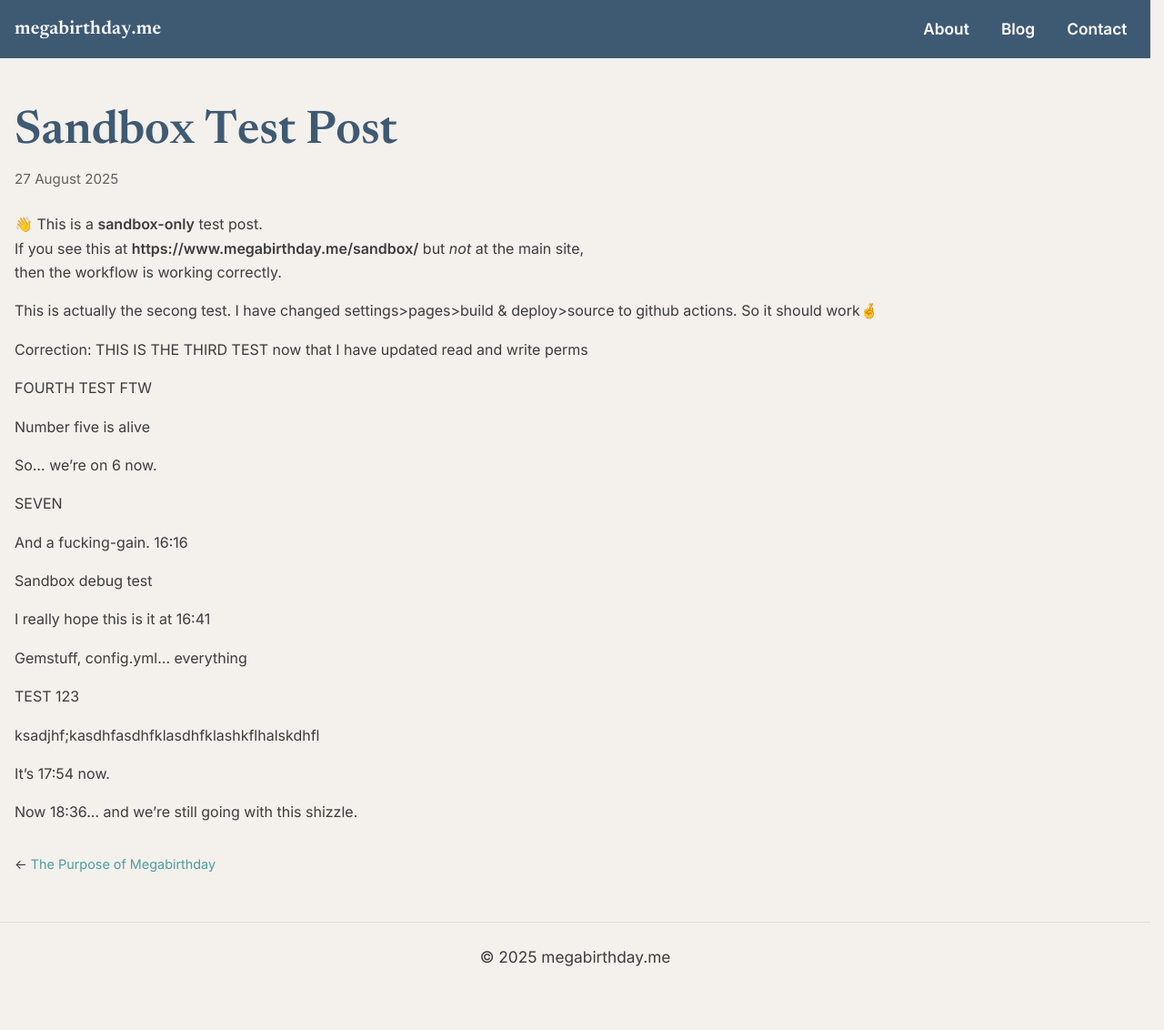
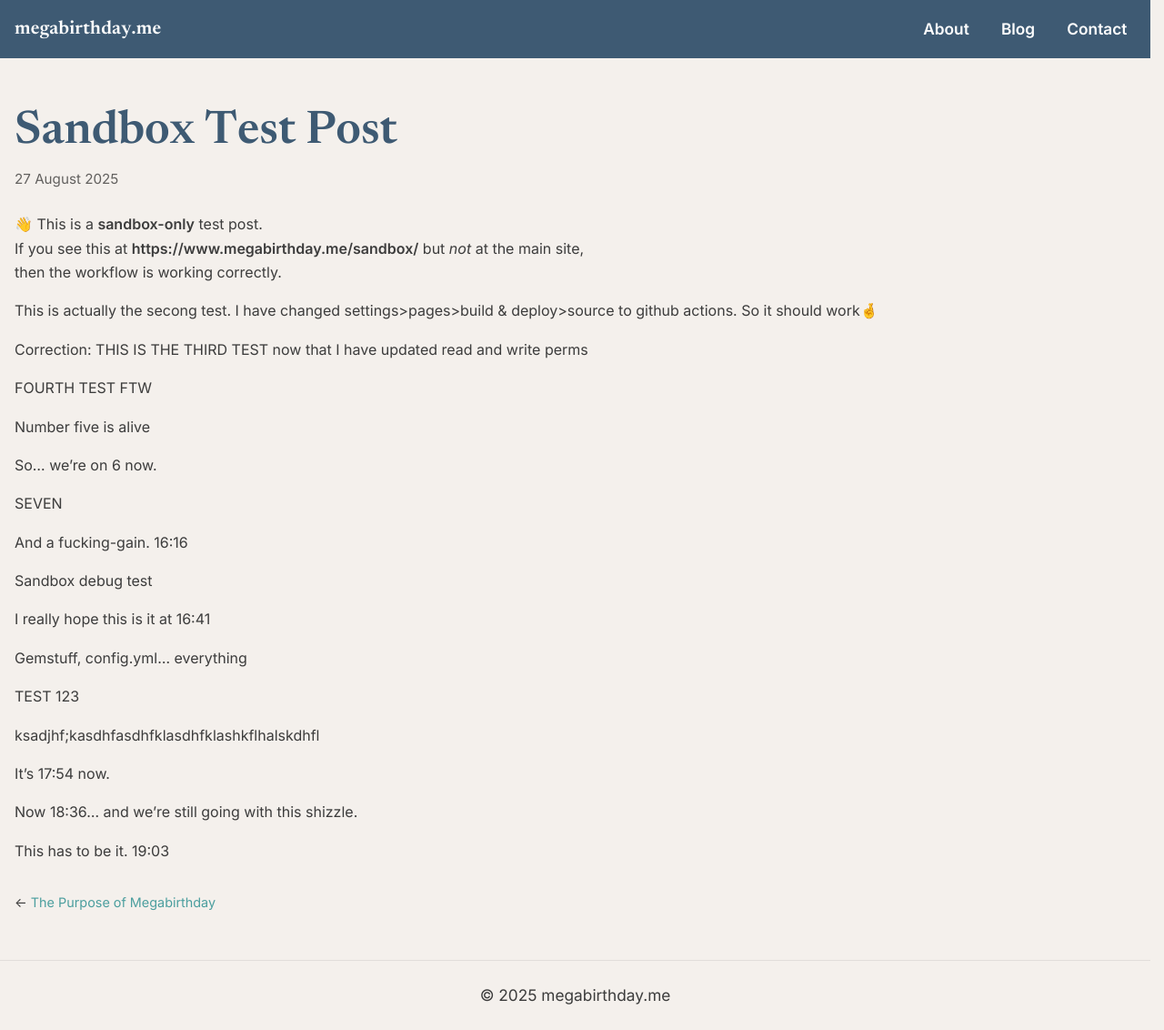
Before and after one commit to Vazool/megabirthday, a Jekyll site: the page built from _posts/2025-08-27-sandbox-test.md, in a window 1280 px wide and 1132 px high. Shown: the whole window at 91% size. Built offline with Jekyll 4.4.1, drawn with Linux system fonts in a browser that asks for light colours.

Commit message:
Sandbox test: test post update + include Gemfile + Gemfile.lock

```diff
--- a/_posts/2025-08-27-sandbox-test.md
+++ b/_posts/2025-08-27-sandbox-test.md
@@ -35,3 +35,5 @@ ksadjhf;kasdhfasdhfklasdhfklashkflhalskdhfl
 It's 17:54 now.
 
 Now 18:36... and we're still going with this shizzle.
+
+This has to be it. 19:03
```
